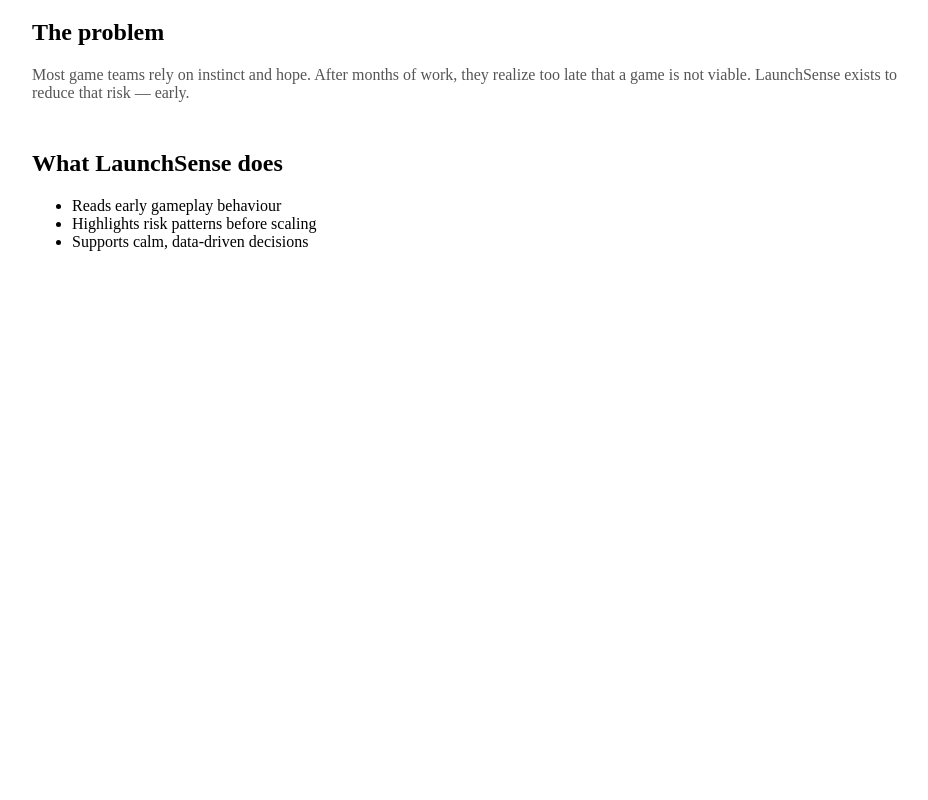
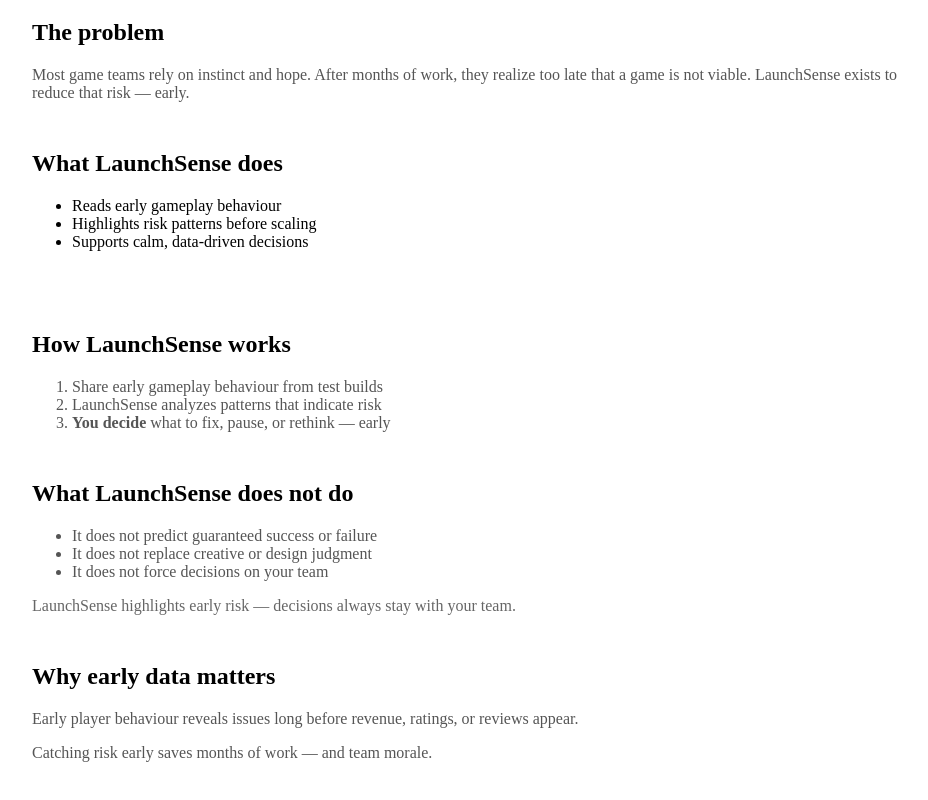
Before and after one commit to ashish98765/launchsense, a Next.js app in the folder frontend/: page / in a window 1280 px wide. Shown: the part 452-1252 px from the top of the page, without its empty margins (158-1086 px from the left). Before the commit the page ends 807 px from the top, so only its background shows below. Built offline with nearby package versions, Linux system fonts and the light colour scheme.

Commit message:
Update index.js

```diff
--- a/frontend/pages/index.js
+++ b/frontend/pages/index.js
@@ -66,6 +66,43 @@
         </ul>
       </section>
 
+        {/* HOW IT WORKS */}
+      <section style={{ marginTop: 80, marginBottom: 48 }}>
+        <h2>How LaunchSense works</h2>
+        <ol style={{ color: "#555" }}>
+          <li>Share early gameplay behaviour from test builds</li>
+          <li>LaunchSense analyzes patterns that indicate risk</li>
+          <li>
+            <strong>You decide</strong> what to fix, pause, or rethink — early
+          </li>
+        </ol>
+      </section>
+
+      {/* WHAT IT DOES NOT DO */}
+      <section style={{ marginBottom: 48 }}>
+        <h2>What LaunchSense does not do</h2>
+        <ul style={{ color: "#555" }}>
+          <li>It does not predict guaranteed success or failure</li>
+          <li>It does not replace creative or design judgment</li>
+          <li>It does not force decisions on your team</li>
+        </ul>
+        <p style={{ marginTop: 12, color: "#666" }}>
+          LaunchSense highlights early risk — decisions always stay with your team.
+        </p>
+      </section>
+
+      {/* WHY EARLY DATA MATTERS */}
+      <section style={{ marginBottom: 48 }}>
+        <h2>Why early data matters</h2>
+        <p style={{ color: "#555" }}>
+          Early player behaviour reveals issues long before revenue,
+          ratings, or reviews appear.
+        </p>
+        <p style={{ color: "#555" }}>
+          Catching risk early saves months of work — and team morale.
+        </p>
+      </section>
+
     </main>
   );
 }
```
